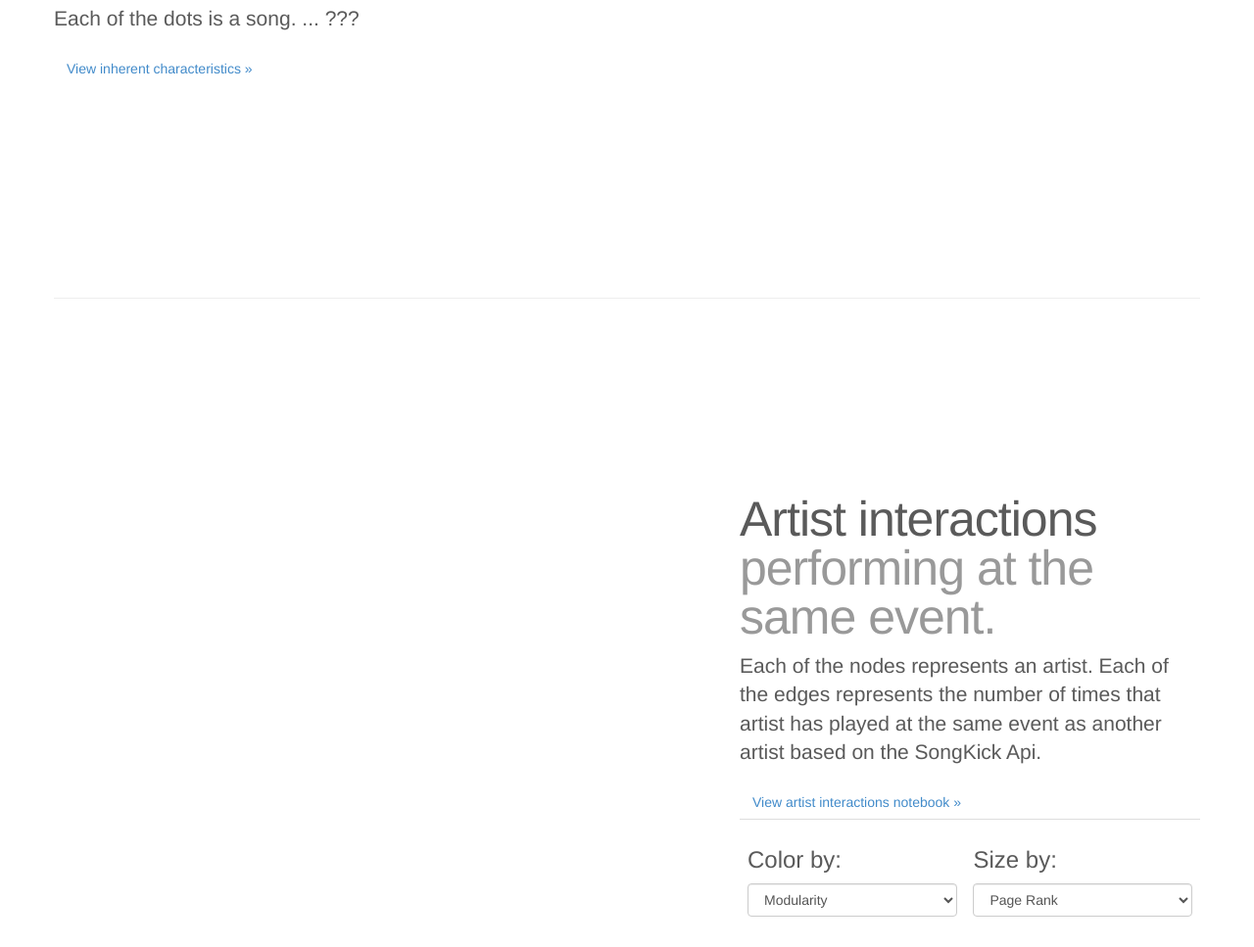
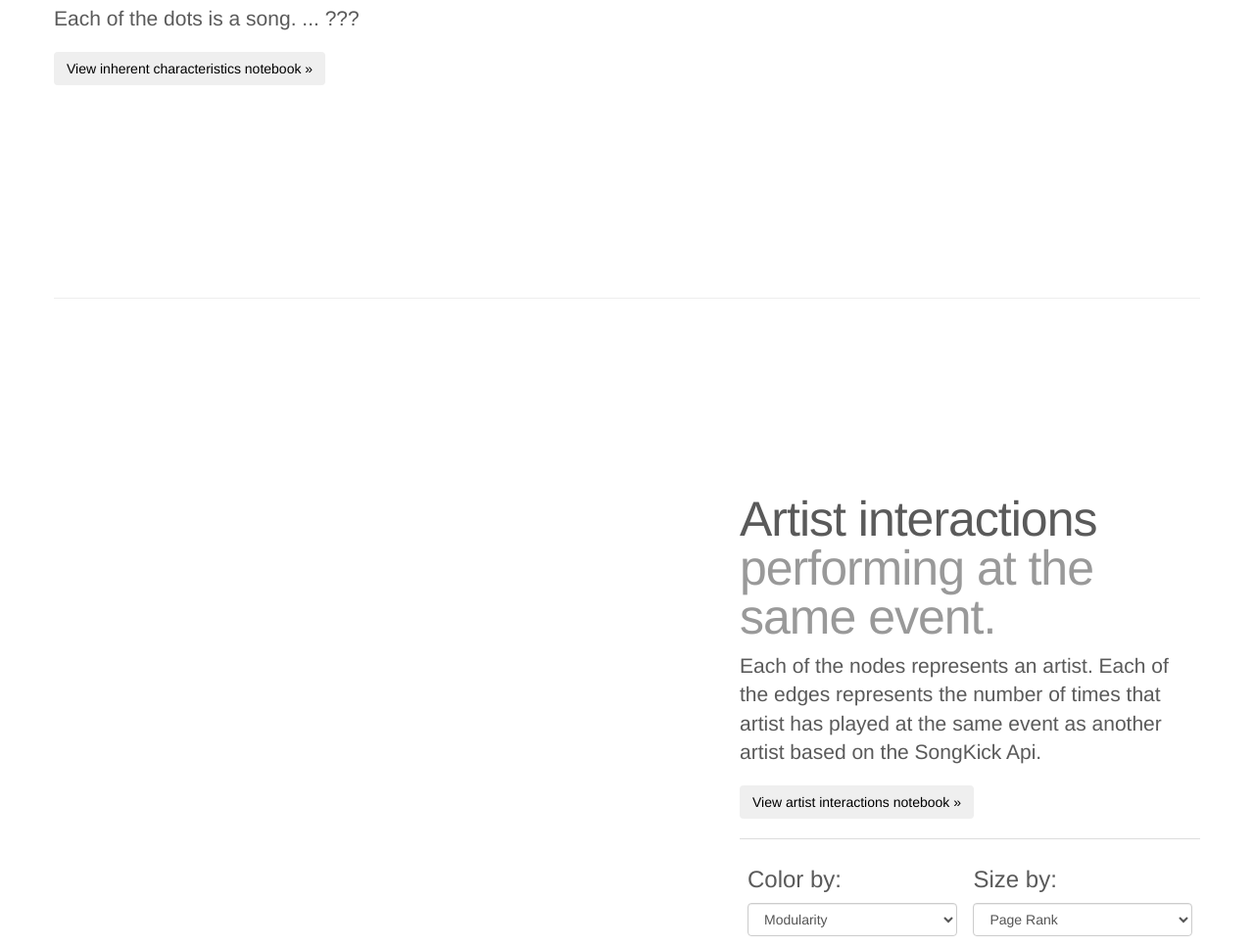
Before and after one commit to jming/aural-pleasure, a plain HTML site: page templates/index.html in a window 1280 px wide. Shown: the part 1714-2681 px from the top of the page at 98% size. Drawn offline with nearby package versions, Linux system fonts and the light colour scheme; no server answers.

Commit message:
change buttons

```diff
--- a/templates/index.html
+++ b/templates/index.html
@@ -176,7 +176,7 @@
         <div class="col-md-5">
           <h2 class="featurette-heading">Inherent characteristics <span class="text-muted">of a song clip as a wave.</span></h2>
           <p class="lead">Each of the dots is a song. ... ???</p>
-          <a class="btn" href="http://nbviewer.ipython.org/github/jming/aural-pleasure/blob/master/static/resources/inherent-characteristics.ipynb" role="button">View inherent characteristics &raquo;</a><br>
+          <button class='btn' href="http://nbviewer.ipython.org/github/jming/aural-pleasure/blob/master/static/resources/inherent-characteristics.ipynb" role="button">View inherent characteristics notebook &raquo;</button><br><br>
         </div>
         <div class="col-md-7" >
            <div id="test10" style="height: 500px;">
@@ -200,7 +200,7 @@
 
           <h2 class="featurette-heading">Artist interactions<span class="text-muted"> performing at the same event.</span></h2>
           <p class="lead">Each of the nodes represents an artist. Each of the edges represents the number of times that artist has played at the same event as another artist based on the SongKick Api.</p>
-          <a class="btn" href="http://nbviewer.ipython.org/github/jming/aural-pleasure/blob/master/static/resources/artist-interactions.ipynb" role="button">View artist interactions notebook &raquo;</a><br>
+          <button class="btn" href="http://nbviewer.ipython.org/github/jming/aural-pleasure/blob/master/static/resources/artist-interactions.ipynb">View artist interactions notebook &raquo;</button><br><br>
           <table class='table'>
             <tr>
               <td>
@@ -229,7 +229,7 @@
         <div class="col-md-5">
           <h2 class="featurette-heading">User preferences <span class="text-muted">for songs on the same playlists.</span></h2>
           <p class="lead">Each of the nodes is a song. Each of the edges is the number of times a song appears on the same playlist as another song determined by the Share My Playlist API.</p>
-          <a class="btn" href="http://nbviewer.ipython.org/github/jming/aural-pleasure/blob/master/static/resources/user-preferences.ipynb" role="button">View user preferences notebook &raquo;</a><br>
+          <button class="btn" href="http://nbviewer.ipython.org/github/jming/aural-pleasure/blob/master/static/resources/user-preferences.ipynb" >View user preferences notebook &raquo;</button><br><br>
           <table class='table'>
             <tr>
               <td>
```
